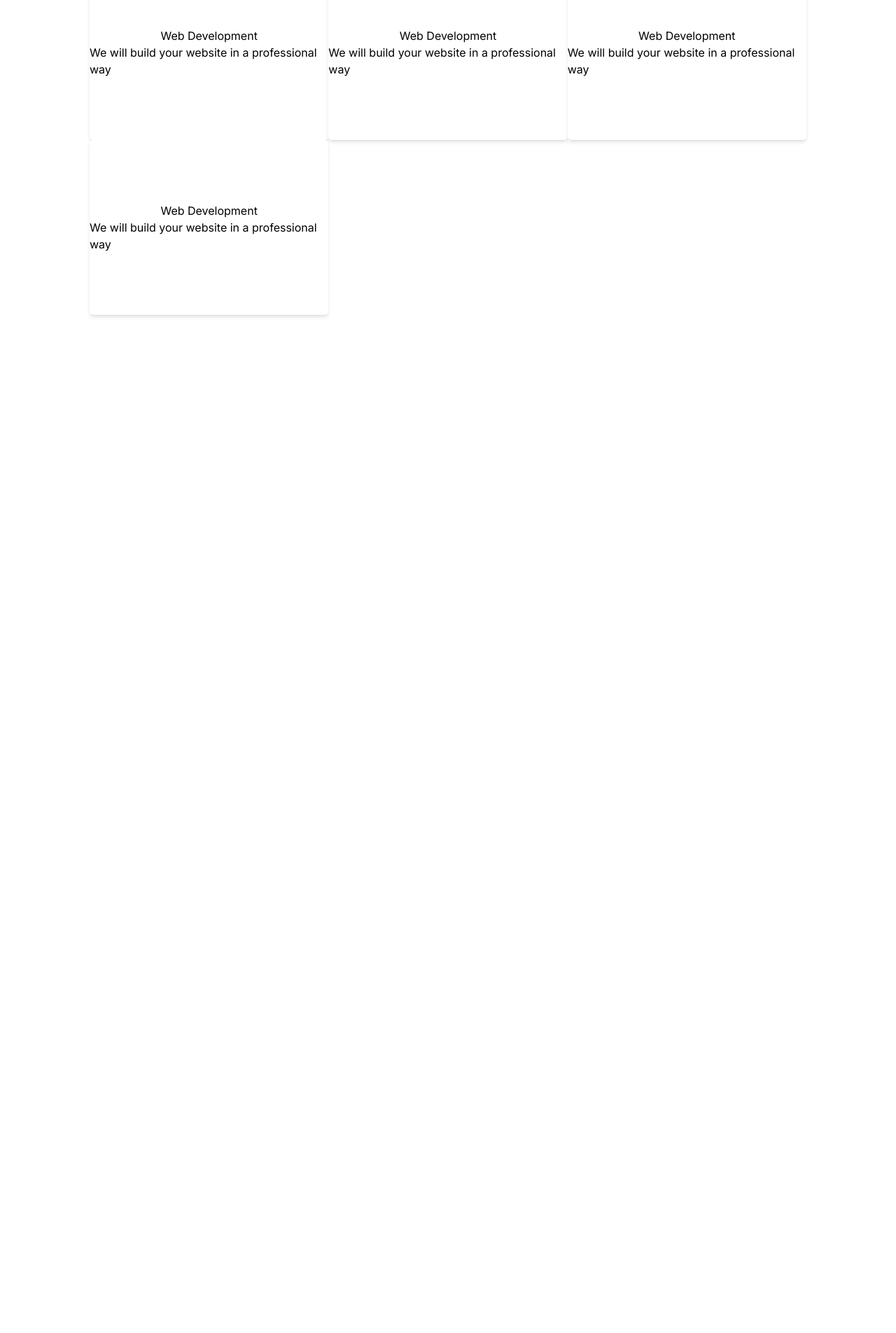
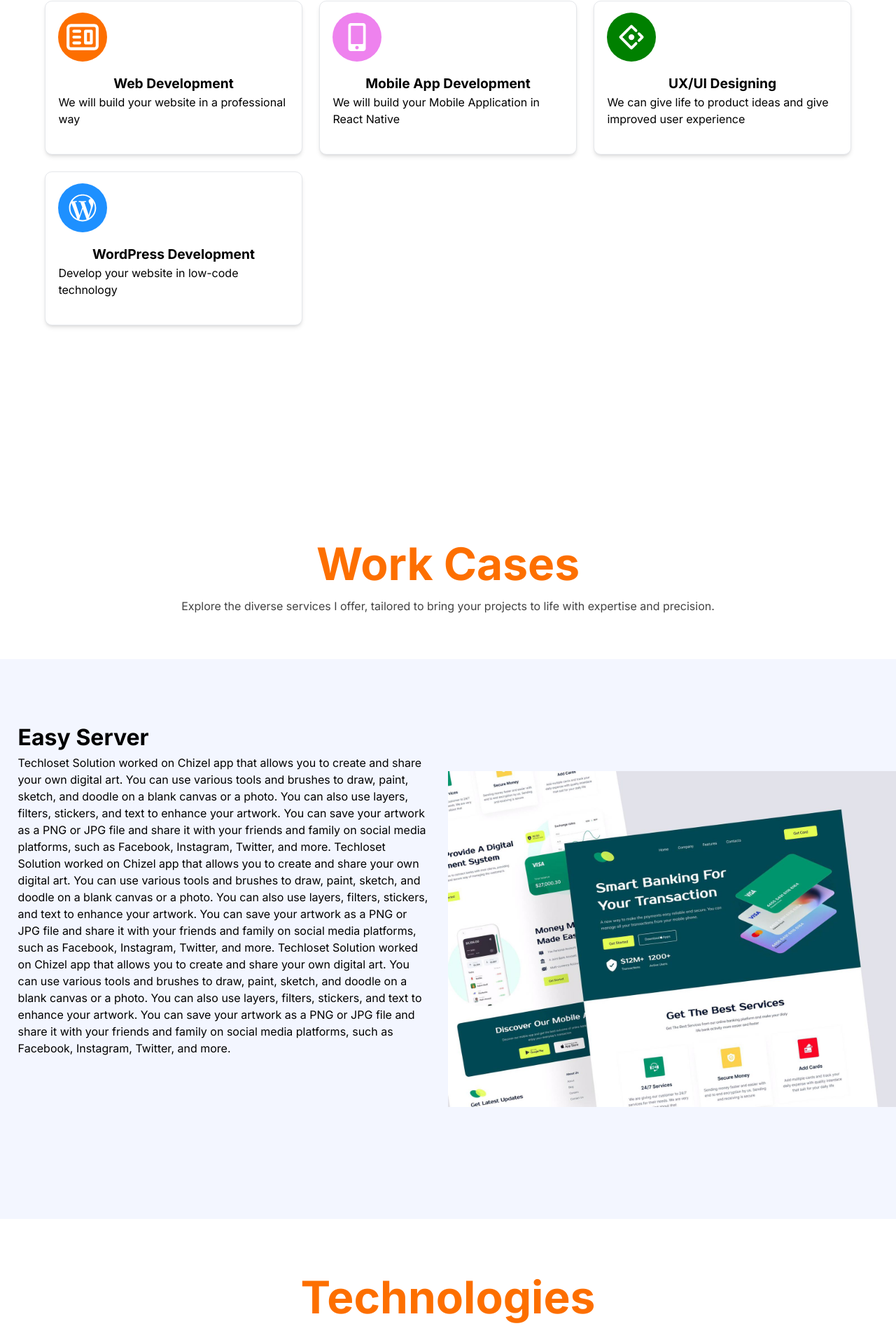
Before and after one commit to Noman-Sheikh-09/nextjs-portfolio, a Next.js app: page /portfolio in a window 1280 px wide. Shown: the part 747-2652 px from the top of the page at 70% size. Before the commit the page ends 1377 px from the top, so only its background shows below. Built offline with nearby package versions, Linux system fonts and the light colour scheme.

Commit message:
design of portfolio

```diff
--- a/app/portfolio/page.tsx
+++ b/app/portfolio/page.tsx
@@ -1,5 +1,8 @@
+import Footer from "@/components/footer/Footer";
 import Header from "@/components/header/Header";
+import Projects from "@/components/projects/Projects";
 import Services from "@/components/services/Services";
+import Technologies from "@/components/technologies/Technologies";
 import React from "react";
 import {
   FaFacebook,
@@ -54,6 +57,9 @@ export default function Portfolio() {
       </div>
 
       <Services />
+      <Projects />
+      <Technologies />
+      <Footer />
     </div>
   );
 }
--- /dev/null
+++ b/components/footer/Footer.tsx
@@ -0,0 +1,24 @@
+import React from 'react'
+
+function Footer() {
+  return (
+    <footer className="bg-gray-800 text-white py-8 mt-[5%]">
+    <div className="container mx-auto text-center">
+      <div className="mb-4">
+        <a href="https://twitter.com/yourprofile" className="mx-2 text-gray-400 hover:text-white">Twitter</a>
+        <a href="https://github.com/yourprofile" className="mx-2 text-gray-400 hover:text-white">GitHub</a>
+        <a href="https://linkedin.com/in/yourprofile" className="mx-2 text-gray-400 hover:text-white">LinkedIn</a>
+        <a href="https://linkedin.com/in/yourprofile" className="mx-2 text-gray-400 hover:text-white">Facebook</a>
+      </div>
+      <div className="mb-4">
+        <p>Contact: <a href="mailto:your.email@example.com" className="text-gray-400 hover:text-white">nomanshk310@gmail.com</a></p>
+      </div>
+      <div>
+        <p>&copy; {new Date().getFullYear()} All rights reserved.</p>
+      </div>
+    </div>
+  </footer>
+  )
+}
+
+export default Footer
--- a/components/header/Header.tsx
+++ b/components/header/Header.tsx
@@ -2,7 +2,11 @@ import React from "react";
 function Header() {
   return (
     <div className="w-[100%] flex  items-center justify-between px-[5%] shadow-md">
-      <img src="logo.png" alt="Logo" className="w-[100px] " />
+      <div className="flex items-center">
+        <img src="logo.png" alt="Logo" className="w-[100px] " />
+
+        <p className="font-semibold text-primary  text-[2rem]">Noman</p>
+      </div>
       <button className="bg-primary text-white px-[20px] py-[10px] rounded-[5px] ">
         Downlaod CV
       </button>
--- /dev/null
+++ b/components/projects/Projects.tsx
@@ -0,0 +1,34 @@
+import React from "react";
+import ServiceCard from "../serviceCard/ServiceCard";
+import { services } from "@/constant/services";
+
+function Projects() {
+  return (
+    <div className="w-[100%]  mt-[10%]">
+        <div className="flex flex-col items-center">
+
+      <span className="font-bold text-center text-[4rem] text-primary hover:border-b border-10 border-primary">
+  Work Cases
+      </span>
+      <span className="font-normal text-[16px] text-secondary">
+      Explore the diverse services I offer, tailored to bring your projects to life with expertise and precision.
+      </span>
+      </div>
+<div className="w-[100%] h-[100vh] flex  bg-[#F3F6FF] mt-[5%]">
+<div className="w-[50%] px-[2%] ">
+    <p className="font-bold text-[2rem] text-black mt-[15%]">Easy Server</p>
+    <p>
+    Techloset Solution worked on Chizel app that allows you to create and share your own digital art. You can use various tools and brushes to draw, paint, sketch, and doodle on a blank canvas or a photo. You can also use layers, filters, stickers, and text to enhance your artwork. You can save your artwork as a PNG or JPG file and share it with your friends and family on social media platforms, such as Facebook, Instagram, Twitter, and more.
+    Techloset Solution worked on Chizel app that allows you to create and share your own digital art. You can use various tools and brushes to draw, paint, sketch, and doodle on a blank canvas or a photo. You can also use layers, filters, stickers, and text to enhance your artwork. You can save your artwork as a PNG or JPG file and share it with your friends and family on social media platforms, such as Facebook, Instagram, Twitter, and more.
+    Techloset Solution worked on Chizel app that allows you to create and share your own digital art. You can use various tools and brushes to draw, paint, sketch, and doodle on a blank canvas or a photo. You can also use layers, filters, stickers, and text to enhance your artwork. You can save your artwork as a PNG or JPG file and share it with your friends and family on social media platforms, such as Facebook, Instagram, Twitter, and more.
+    </p>
+</div>
+<div className="w-[50%]">
+    <img src="one.jpg" className="w-[100%] h-[100vh] object-contain " />
+</div>
+</div>
+    </div>
+  );
+}
+
+export default Projects;
--- a/components/serviceCard/ServiceCard.tsx
+++ b/components/serviceCard/ServiceCard.tsx
@@ -1,14 +1,31 @@
-import React from 'react'
+import React from "react";
 
-function ServiceCard() {
-  return (
-    <div className='w-[100%] h-[250px] flex flex-col items-center justify-center rounded-[5px] shadow-md bg-white'>
-      <p>Web Development</p>
-      <p>
-      We will build your website in a professional way
-      </p>
-    </div>
-  )
+// Step 1: Define the interface for the item prop
+interface Item {
+  title: string;
+  description: string;
+  bgColor: string;
 }
 
-export default ServiceCard
+// Step 2: Update the component to use the defined interface
+interface ServiceCardProps {
+  item: Item;
+}
+
+const ServiceCard: React.FC<ServiceCardProps> = ({ item }) => {
+  return (
+    <div className="w-[100%] h-[220px] flex flex-col  rounded-[10px]  border-[0.5px] cursor-pointer shadow-md bg-white px-[5%]">
+     <div className={`flex justify-center items-center w-[70px] h-[70px] mt-[5%] rounded-full`} style={{backgroundColor:item.bgColor?item?.bgColor:""}}>
+      {item?.icon}
+     </div>
+     <div className="flex flex-col items-center justify-center mt-[5%]">
+
+      <p className="font-bold text-[1.2rem] text-black">{item.title}</p>
+      <p>{item.description}</p>
+     </div>
+
+    </div>
+  );
+};
+
+export default ServiceCard;
--- a/components/services/Services.tsx
+++ b/components/services/Services.tsx
@@ -14,10 +14,10 @@ function Services() {
       Explore the diverse services I offer, tailored to bring your projects to life with expertise and precision.
       </span>
       </div>
-<div className="w-[100%] grid grid-cols-3 px-[10%]">
+<div className="w-[100%] grid grid-cols-3 px-[5%] mt-[4%] gap-6">
     {services?.map((item)=>{
         return (
-            <ServiceCard />
+            <ServiceCard item={item} />
 
         )
     })}
--- /dev/null
+++ b/components/technologies/Technologies.tsx
@@ -0,0 +1,28 @@
+import React from "react";
+import ServiceCard from "../serviceCard/ServiceCard";
+import { services } from "@/constant/services";
+import { technologies } from "@/constant/technologies";
+import TechnologyCard from "../technologyCard/TechnologyCard";
+
+function Technologies() {
+  return (
+    <div className="w-[100%] min-h-[100vh] mt-[5%]">
+      <div className="flex flex-col items-center">
+        <span className="font-bold text-center text-[4rem] text-primary hover:border-b border-10 border-primary">
+          Technologies
+        </span>
+        <span className="font-normal text-[16px] text-secondary">
+          Explore the diverse Technologies I offer, tailored to bring your
+          projects to life with expertise and precision.
+        </span>
+      </div>
+      <div className="w-[100%] grid grid-cols-3 px-[5%] mt-[4%] gap-6">
+        {technologies?.map((item) => {
+          return <TechnologyCard item={item} />;
+        })}
+      </div>
+    </div>
+  );
+}
+
+export default Technologies;
--- /dev/null
+++ b/components/technologyCard/TechnologyCard.tsx
@@ -0,0 +1,26 @@
+import React from "react";
+
+// Step 1: Define the interface for the item prop
+interface Item {
+  title: string;
+  percentage: string;
+}
+
+// Step 2: Update the component to use the defined interface
+interface TechCardProps {
+  item: Item;
+}
+
+const TechnologyCard: React.FC<TechCardProps> = ({ item }) => {
+  return (
+    <div className="w-[100%] h-[250px] flex flex-col items-center justify-center rounded-[10px]  border-[0.5px] cursor-pointer shadow-md bg-white px-[5%]">
+     <div>
+      {item?.logo}
+     </div>
+      <p className="font-bold text-[1.2rem] text-black">{item.title}</p>
+      <p>{item.percentage}</p>
+    </div>
+  );
+};
+
+export default TechnologyCard;
--- a/constant/services.tsx
+++ b/constant/services.tsx
@@ -1,18 +1,34 @@
+import { CgWebsite } from "react-icons/cg";
+import { FaMobileAlt,FaWordpressSimple  } from "react-icons/fa";
+import { AiOutlineAntDesign } from "react-icons/ai";
+
 export const services = [
   {
     title: "Web Development",
     description: "We will build your website in a professional way",
+    icon: <CgWebsite size={50} className="text-white" />,
+    bgColor:"#FD6F00"
   },
   {
     title: "Mobile App Development",
-    description: "We will build your website in a professional way",
+    description: "We will build your Mobile Application in React Native",
+    icon: <FaMobileAlt size={40} className="text-white" />,
+    bgColor:"Violet"
+
   },
   {
     title: "UX/UI Designing",
-    description: "We will build your website in a professional way",
+    description:
+      "We can give life to product ideas and give improved user experience",
+    icon: <AiOutlineAntDesign size={40} className="text-white" />,
+    bgColor:"green"
+
   },
   {
     title: "WordPress Development",
-    description: "We will build your website in a professional way",
+    description: "Develop your website in low-code technology",
+    icon: <FaWordpressSimple  size={40} className="text-white" />,
+    bgColor:"DodgerBlue"
+
   },
 ];
--- /dev/null
+++ b/constant/technologies.tsx
@@ -0,0 +1,67 @@
+import { FaHtml5, FaCss3Alt,FaReact  } from "react-icons/fa";
+import { IoLogoJavascript } from "react-icons/io";
+import { RiNextjsFill,RiTailwindCssFill,RiSvelteLine  } from "react-icons/ri";
+import { SiMui,SiRedux } from "react-icons/si";
+
+
+
+export const technologies = [
+  {
+    title: "HTML",
+    percentage: "90%",
+    logo: <FaHtml5 size={100} className="text-primary" />,
+  },
+  {
+    title: "CSS",
+    percentage: "90%",
+    logo: <FaCss3Alt size={100} color="#039BE5" />,
+  },
+  {
+    title: "Javascript",
+    percentage: "90%",
+    logo: <IoLogoJavascript size={100} color="#E9C80F"  />,
+  },
+  {
+    title: "NextJS",
+    percentage: "90%",
+    logo:<RiNextjsFill size={100} color=""  />
+  },
+  {
+    title: "Tailwind CSS",
+    percentage: "100%",
+    logo:<RiTailwindCssFill size={100} color="#07B6D3"  />
+
+
+  },
+  {
+    title: "Svelte",
+    percentage: "90%",
+    logo:<RiSvelteLine size={100} color="#F73E00" />
+  },
+  {
+    title: "Redux",
+    percentage: "90%",
+    logo:<SiRedux size={100} color="#F73E00" />
+
+  },
+  {
+    title: "HTML",
+    percentage: "90%",
+  },
+  {
+    title: "Material UI",
+    percentage: "90%",
+    logo:<SiMui size={100} color="#07B6D3"  />
+
+  },
+  {
+    title: "HTML",
+    percentage: "90%",
+  },
+  {
+    title: "ReactJS",
+    percentage: "90%",
+    logo:<FaReact  size={100} color="#07B6D3" />
+
+  },
+];
--- a/tailwind.config.ts
+++ b/tailwind.config.ts
@@ -17,7 +17,8 @@ const config: Config = {
         primary: "#FD6F00",
         secondary: "#424242",
         white:"#fff",
-        black:"#000"
+        black:"#000",
+        css:"#039BE5"
 
       },
     },
```
Also changed, not shown: public/one.jpg (added).
